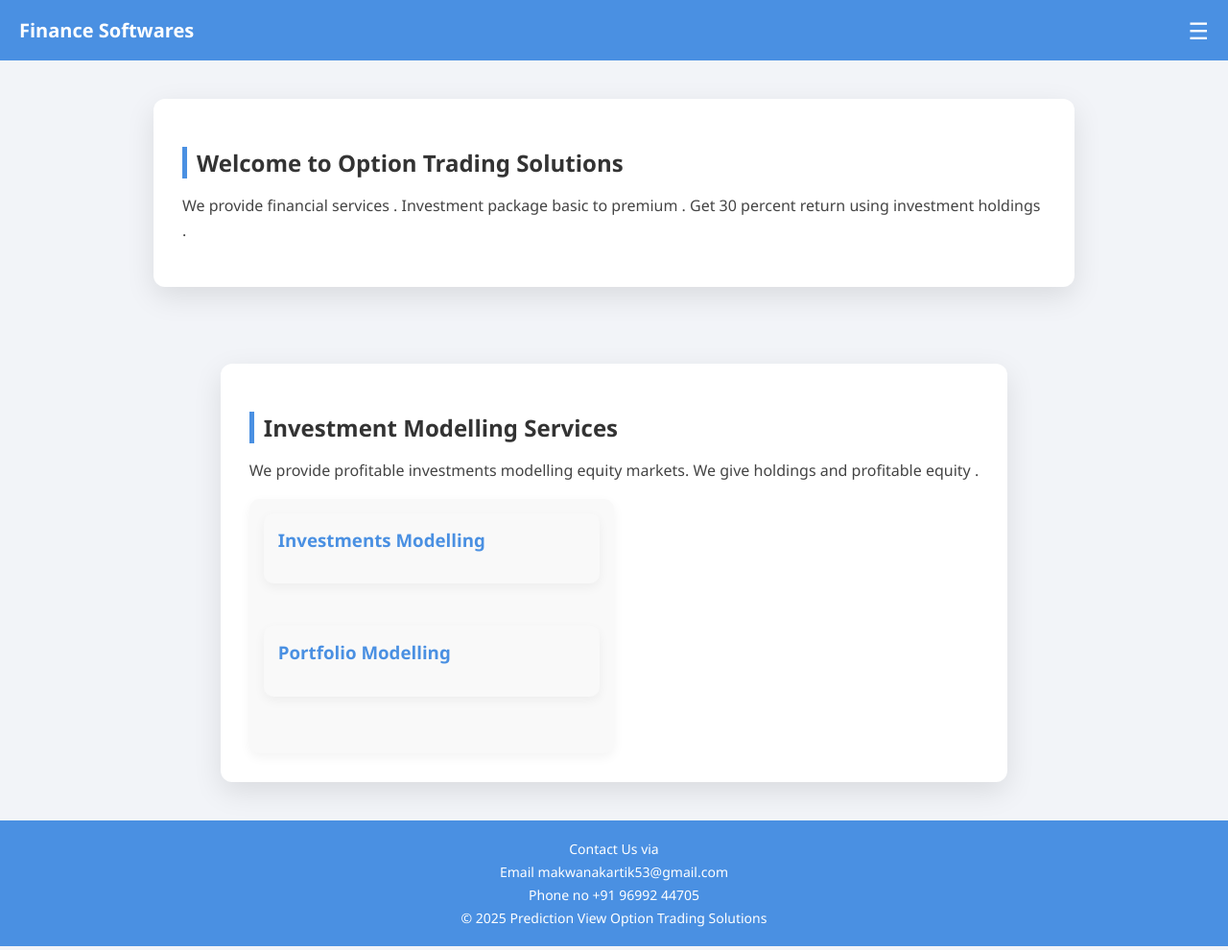
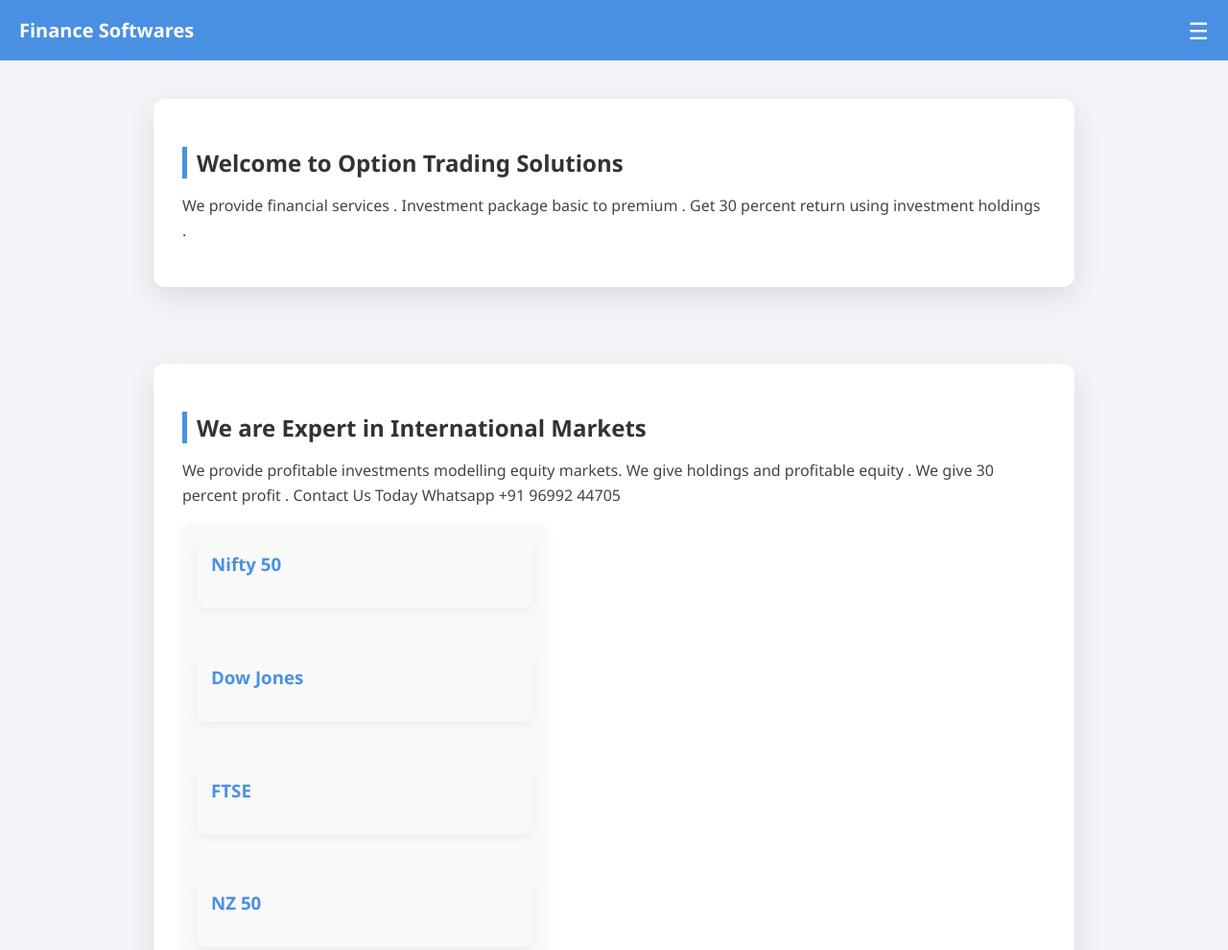
Before and after one commit to FinanceSoftwares/services, a plain HTML site: page international.html in a window 1280 px wide. Shown: the top 990 px of the page at 96% size. Drawn offline with Linux system fonts and the light colour scheme.

Commit message:
Update international.html

```diff
--- a/international.html
+++ b/international.html
@@ -125,21 +125,36 @@
 
   <section>
     <!-- <h2>Market Index Overview</h2> -->
-    <h2>Investment Modelling Services </h2>
-    <p>We provide profitable investments modelling equity markets. We give holdings and profitable equity . </p>
+    <h2>We are Expert in International Markets </h2>
+    <p>We provide profitable investments modelling equity markets. We give holdings and profitable equity . We give 30 percent profit  . Contact Us Today Whatsapp +91 96992 44705 </p>
     <!-- <div class="projects"> -->
     <div class="project-card">
 
       <div class="project-card">
-        <h3>Investments Modelling </h3>
+
+      <h3>Nifty 50</h3>
+
+      </div><br><br>
+
+      <div class="project-card">
+        <h3>Dow Jones </h3>
       </div><br><br>
 
 
       <div class="project-card">
 
-      <h3>Portfolio Modelling</h3>
+      <h3>FTSE</h3>
 
       </div><br><br>
+
+      <div class="project-card">
+
+      <h3>NZ 50</h3>
+
+      </div><br><br>
+
+
+
 
 <!--      <a href="https://docs.google.com/forms/d/e/1FAIpQLSe7YP7--INR_bK65BbxWJ7Q6LQfwztqsHR4W23PtvfXaqxNFw/viewform?usp=dialog" class="demo-btn">Buy Package</a>  -->
 
```
